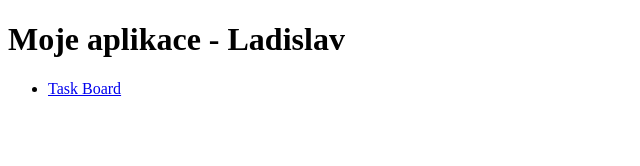
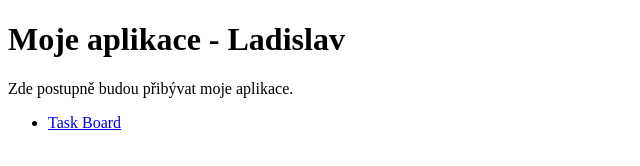
Before and after one commit to Ladislavlbc/my-apps, a plain HTML site: page index.html in a window 1280 px wide. Shown: the whole page, without its empty margins (0-640 px from the left). Drawn offline with Linux system fonts and the light colour scheme.

Commit message:
Update index.html

```diff
--- a/index.html
+++ b/index.html
@@ -5,7 +5,7 @@
 </head>
 <body>
   <h1>Moje aplikace - Ladislav</h1>
-
+Zde postupně budou přibývat moje aplikace.
   <ul>
     <li><a href="/task-board">Task Board</a></li>
   </ul>
```
